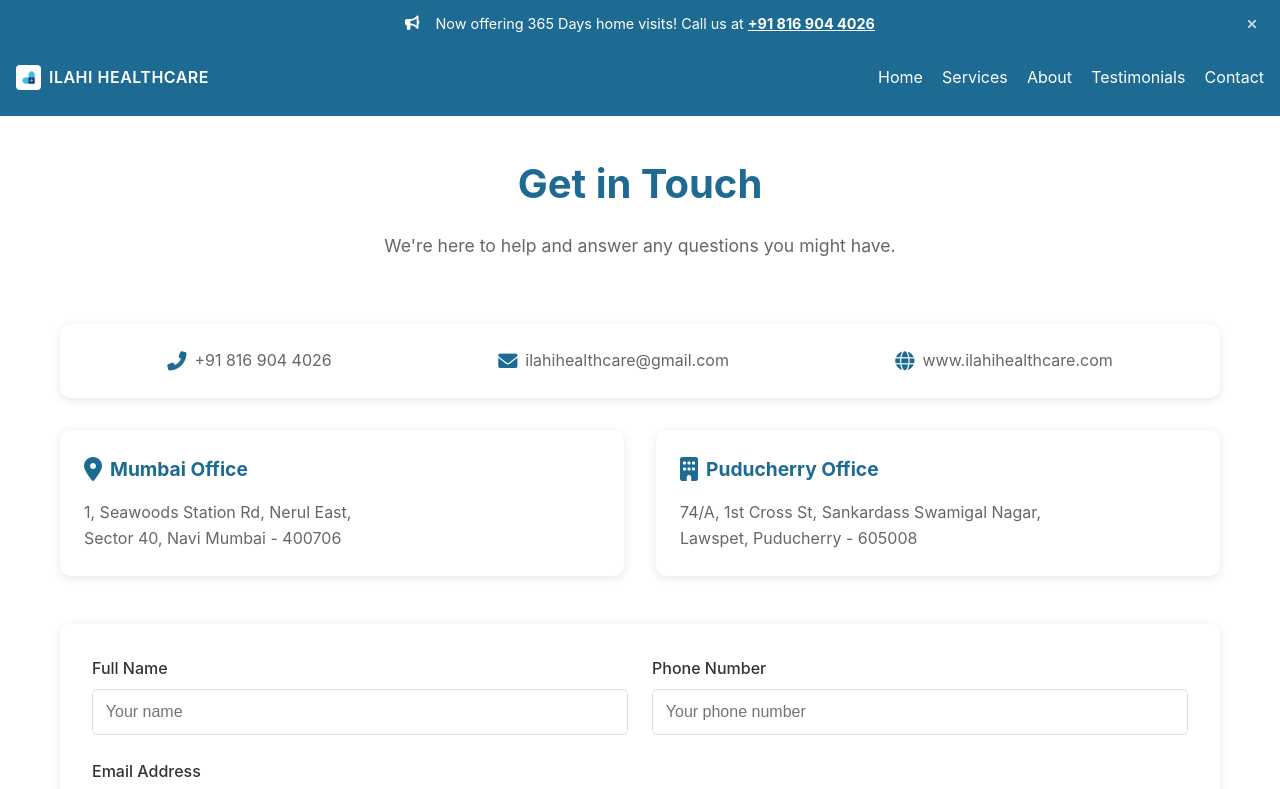
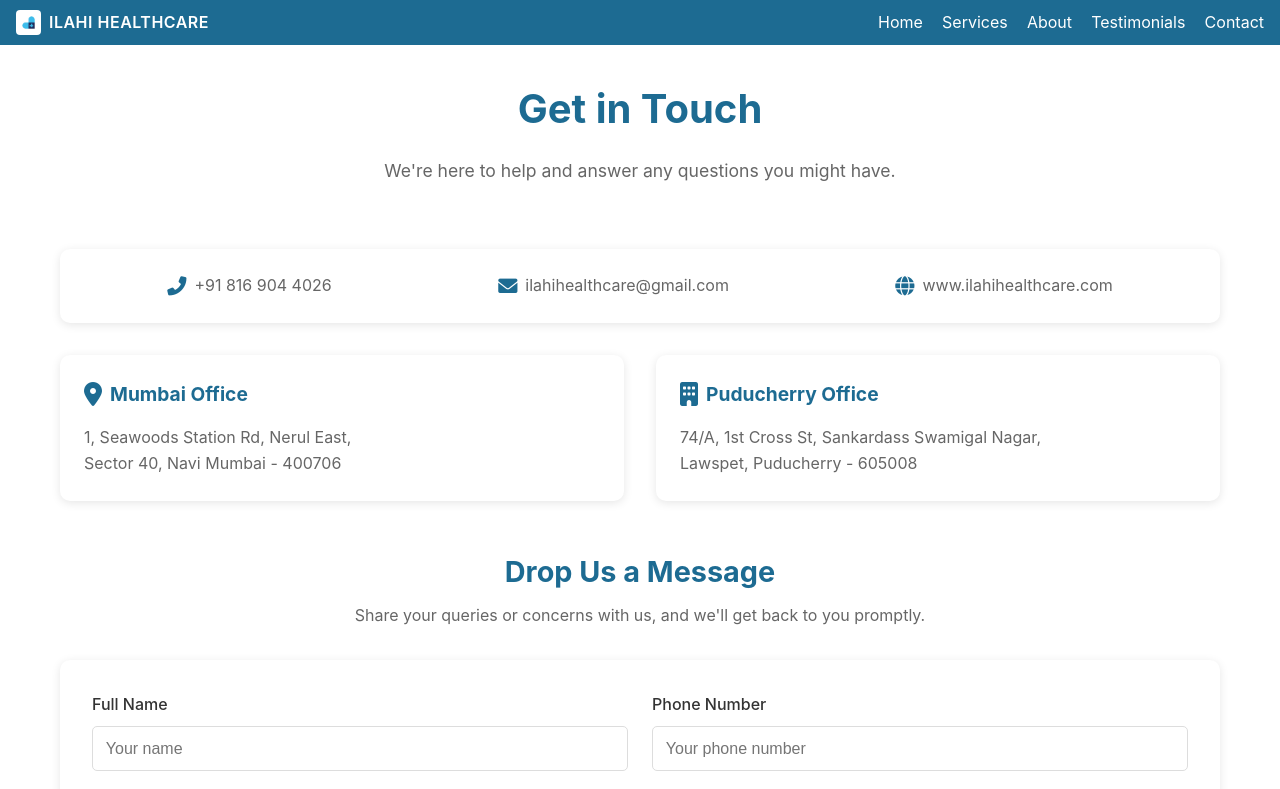
Before and after one commit to mohamedashic/ilahihealth_website, a website: page contact.html in a window 1280 px wide. Shown: the top 789 px of the page. Drawn offline with Linux system fonts and the light colour scheme.

Commit message:
UPDATED CONTACT FORM HEADING

```diff
--- a/contact.css
+++ b/contact.css
@@ -7,40 +7,15 @@
     --white: #ffffff;
 }
 
-/* Override and extend header styles */
+/* Remove any existing header styles from contact.css */
+/* Only keep contact page specific styles */
+
 body {
-    padding-top: 120px; /* Account for fixed header + announcement banner */
-}
-
-.header {
-    position: fixed;
-    top: 39px; /* Height of announcement banner */
-    left: 0;
-    right: 0;
-    z-index: 1000;
-    background: var(--primary-color);
-    padding: 1rem 0;
-}
-
-.announcement-banner {
-    position: fixed;
-    top: 0;
-    left: 0;
-    right: 0;
-    z-index: 1001;
-}
-
-/* Adjust spacing when announcement is closed */
-.announcement-banner.hidden + .header {
-    top: 0;
-}
-
-.announcement-banner.hidden ~ main {
-    padding-top: 80px;
+    padding-top: 45px; /* Match header height from index.css */
 }
 
 .contact-page {
-    padding: 2rem 0;
+    padding: 2rem 1rem;
     background: var(--white);
     padding-top: 2rem;
 }
@@ -143,6 +118,22 @@ body {
     padding: 2rem;
     border-radius: 10px;
     box-shadow: 0 2px 10px rgba(0,0,0,0.1);
+}
+
+.form-header {
+    text-align: center;
+    margin-bottom: 2rem;
+}
+
+.form-header h2 {
+    color: var(--primary-color);
+    font-size: 1.8rem;
+    margin-bottom: 0.5rem;
+}
+
+.form-header p {
+    color: var(--grey);
+    font-size: 1rem;
 }
 
 .form-row {
--- a/contact.html
+++ b/contact.html
@@ -4,6 +4,7 @@
     <meta charset="UTF-8">
     <meta name="viewport" content="width=device-width, initial-scale=1.0">
     <title>Contact Us - Ilahi Healthcare</title>
+    <!-- Make sure to load index.css first -->
     <link rel="stylesheet" href="https://cdnjs.cloudflare.com/ajax/libs/font-awesome/6.0.0/css/all.min.css">
     <link rel="stylesheet" href="index.css">
     <link rel="stylesheet" href="contact.css">
@@ -43,16 +44,7 @@
         </nav>
     </header>
 
-    <!-- Announcement Banner -->
-    <div class="announcement-banner">
-        <div class="announcement-content">
-            <i class="fas fa-bullhorn"></i>
-            <p>Now offering 365 Days home visits! Call us at <a href="tel:+918169044026">+91 816 904 4026</a></p>
-        </div>
-        <button class="close-banner" aria-label="Close announcement">
-            <i class="fas fa-times"></i>
-        </button>
-    </div>
+
 
     <main role="main">
         <section class="contact-page" id="contact">
@@ -99,6 +91,10 @@
 
                 <!-- Form Section -->
                 <div class="contact-form-section">
+                    <div class="form-header">
+                        <h2>Drop Us a Message</h2>
+                        <p>Share your queries or concerns with us, and we'll get back to you promptly.</p>
+                    </div>
                     <form class="contact-form" id="contactForm">
                         <div class="form-row">
                             <div class="form-group">
```
